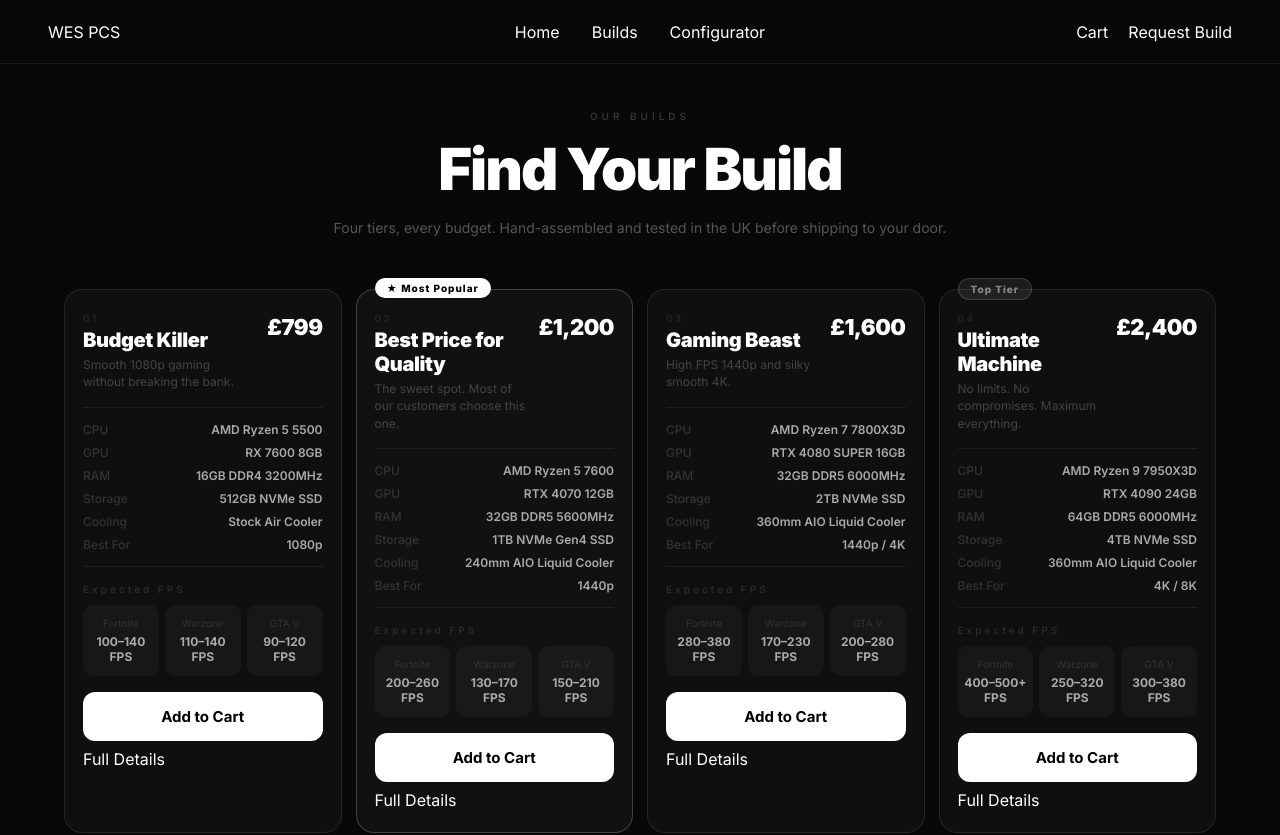
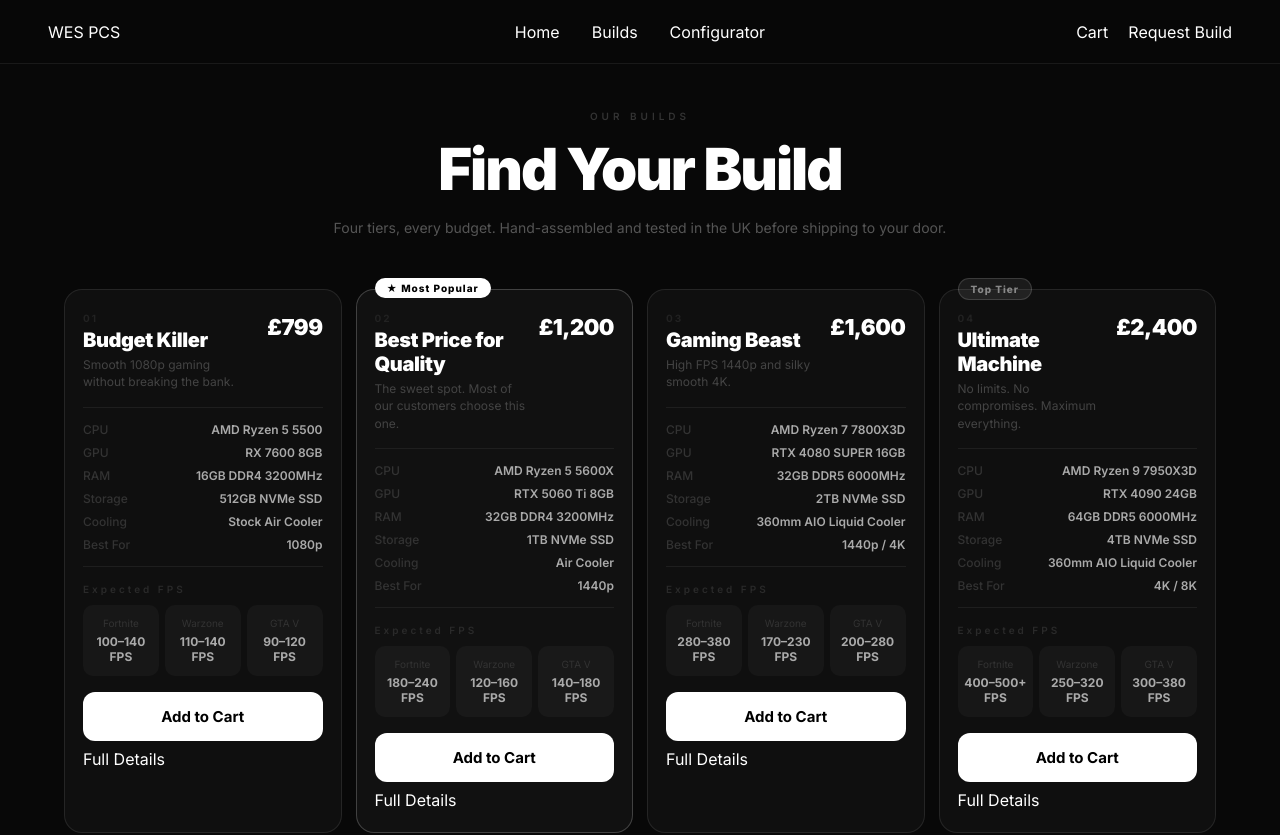
Before and after one commit to SoftHACKER2/wes-pc, a Next.js app: page /builds in a window 1280 px wide. Shown: the top 835 px of the page. Built offline with nearby package versions, Linux system fonts and the light colour scheme.

Commit message:
Update Best Price for Quality specs to final build

```diff
--- a/app/data/builds.ts
+++ b/app/data/builds.ts
@@ -27,16 +27,16 @@ export const builds = [
     price: "£1,200",
     priceNum: 1200,
     badge: "Most Popular",
-    cpu: "AMD Ryzen 5 7600",
-    gpu: "RTX 4070 12GB",
-    ram: "32GB DDR5 5600MHz",
-    storage: "1TB NVMe Gen4 SSD",
-    cooling: "240mm AIO Liquid Cooler",
+    cpu: "AMD Ryzen 5 5600X",
+    gpu: "RTX 5060 Ti 8GB",
+    ram: "32GB DDR4 3200MHz",
+    storage: "1TB NVMe SSD",
+    cooling: "Air Cooler",
     resolution: "1440p",
     fps: {
-      fortnite: "200–260 FPS",
-      warzone: "130–170 FPS",
-      gta: "150–210 FPS",
+      fortnite: "180–240 FPS",
+      warzone: "120–160 FPS",
+      gta: "140–180 FPS",
     },
     description:
       "The build most of our customers go with. Plays everything at 1440p ultra settings with headroom for streaming.",
```
